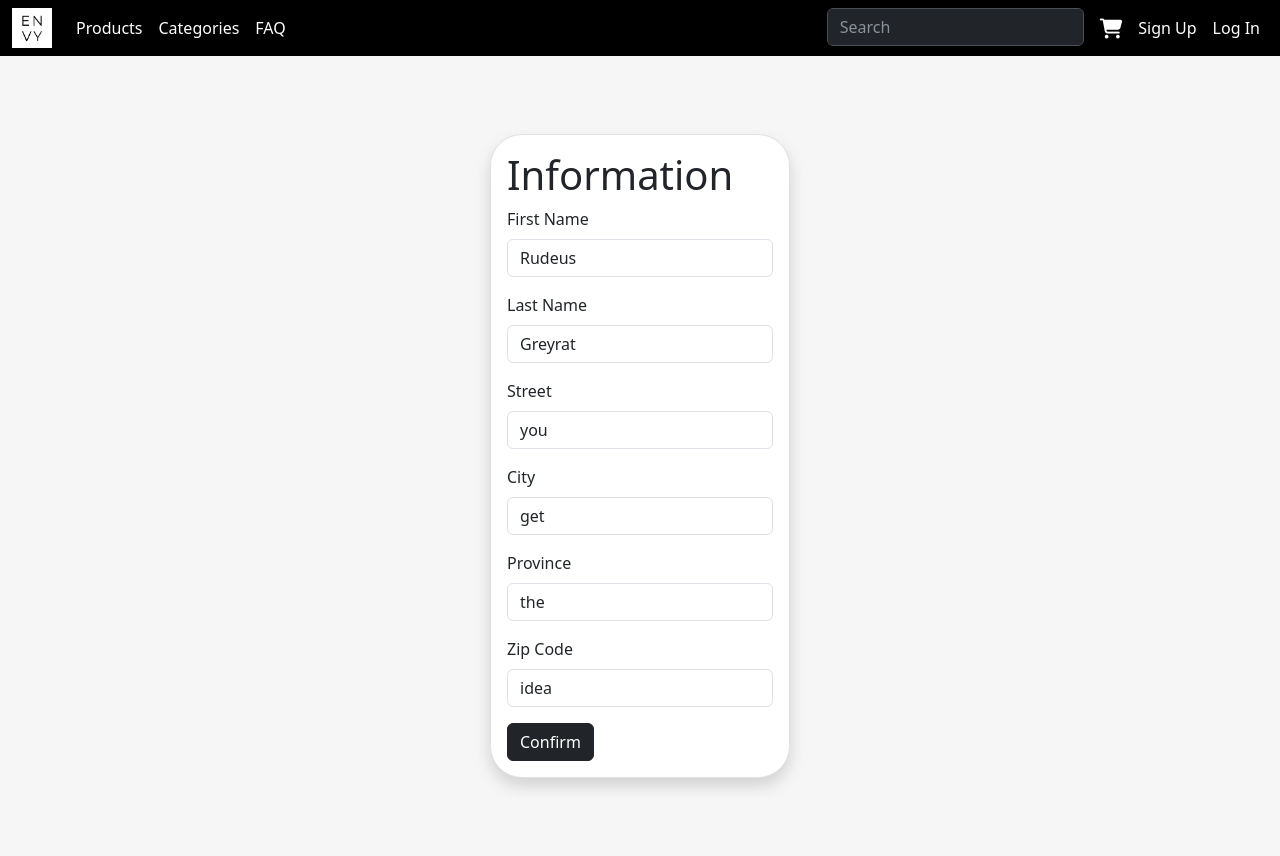
After one commit to recoder99/clothing-site, a Django app: template home/templates/home/edit_information.html in a window 1280 px wide. The commit adds this page. Run offline with Django 3.2, Linux system fonts and the light colour scheme; the template is opened without the code that fills it, so the values that code supplies are empty.

Commit message:
made edit information page

```diff
--- /dev/null
+++ b/home/templates/home/edit_information.html
@@ -0,0 +1,39 @@
+{% extends "home/base.html" %}
+{% block content%}
+<!--Sign up box-->
+<div class="container d-flex justify-content-center align-items-center min-vh-100">
+    <div class="border rounded-5 p-3 bg-white shadow box-area" style="width: 300px">
+        <div class="col">
+            <h1 class="h1">Information</h1>
+            <form>
+                <div class="mb-3">
+                  <label for="exampleInputEmail1" class="form-label">First Name</label>
+                  <input type="text" class="form-control" id="exampleInputEmail1" value="Rudeus">
+                </div>
+                <div class="mb-3">
+                    <label for="exampleInputEmail1" class="form-label">Last Name</label>
+                    <input type="text" class="form-control" id="exampleInputEmail1" value="Greyrat">
+                </div>
+                <div class="mb-3">
+                    <label for="exampleInputEmail1" class="form-label">Street</label>
+                    <input type="text" class="form-control" id="exampleInputEmail1" value="you">
+                </div>
+                <div class="mb-3">
+                    <label for="exampleInputEmail1" class="form-label">City</label>
+                    <input type="text" class="form-control" id="exampleInputEmail1" value="get">
+                </div>
+                <div class="mb-3">
+                    <label for="exampleInputEmail1" class="form-label">Province</label>
+                    <input type="text" class="form-control" id="exampleInputEmail1" value="the">
+                </div>
+                <div class="mb-3">
+                    <label for="exampleInputEmail1" class="form-label">Zip Code</label>
+                    <input type="text" class="form-control" id="exampleInputEmail1" value="idea">
+                </div>
+                <button type="submit" class="btn btn-primary btn-dark">Confirm</button>
+            </form>
+        </div>
+    </div>
+</div>
+</div>
+{% endblock %}
--- a/home/templates/home/information.html
+++ b/home/templates/home/information.html
@@ -15,7 +15,7 @@
       </div>
       <!--Edit Information button-->
       <div>
-        <a href="#">
+        <a href="/edit_information">
           <button type="button" class="btn btn-dark mt-2">
             Edit Information
           </button>
--- a/home/urls.py
+++ b/home/urls.py
@@ -12,4 +12,5 @@ urlpatterns = [
     path("product/<int:id>", views.product_page, name="product_page"),
     path("update_cart", views.update_cart, name="update_cart"),
     path("information", views.information, name="information"),
+    path("edit_information", views.edit_information, name="edit_information"),
 ]
--- a/home/views.py
+++ b/home/views.py
@@ -119,3 +119,6 @@ def update_cart(request):
 
 def information(request):
     return render(request, "home/information.html")
+
+def edit_information(request):
+    return render(request, "home/edit_information.html")
```
